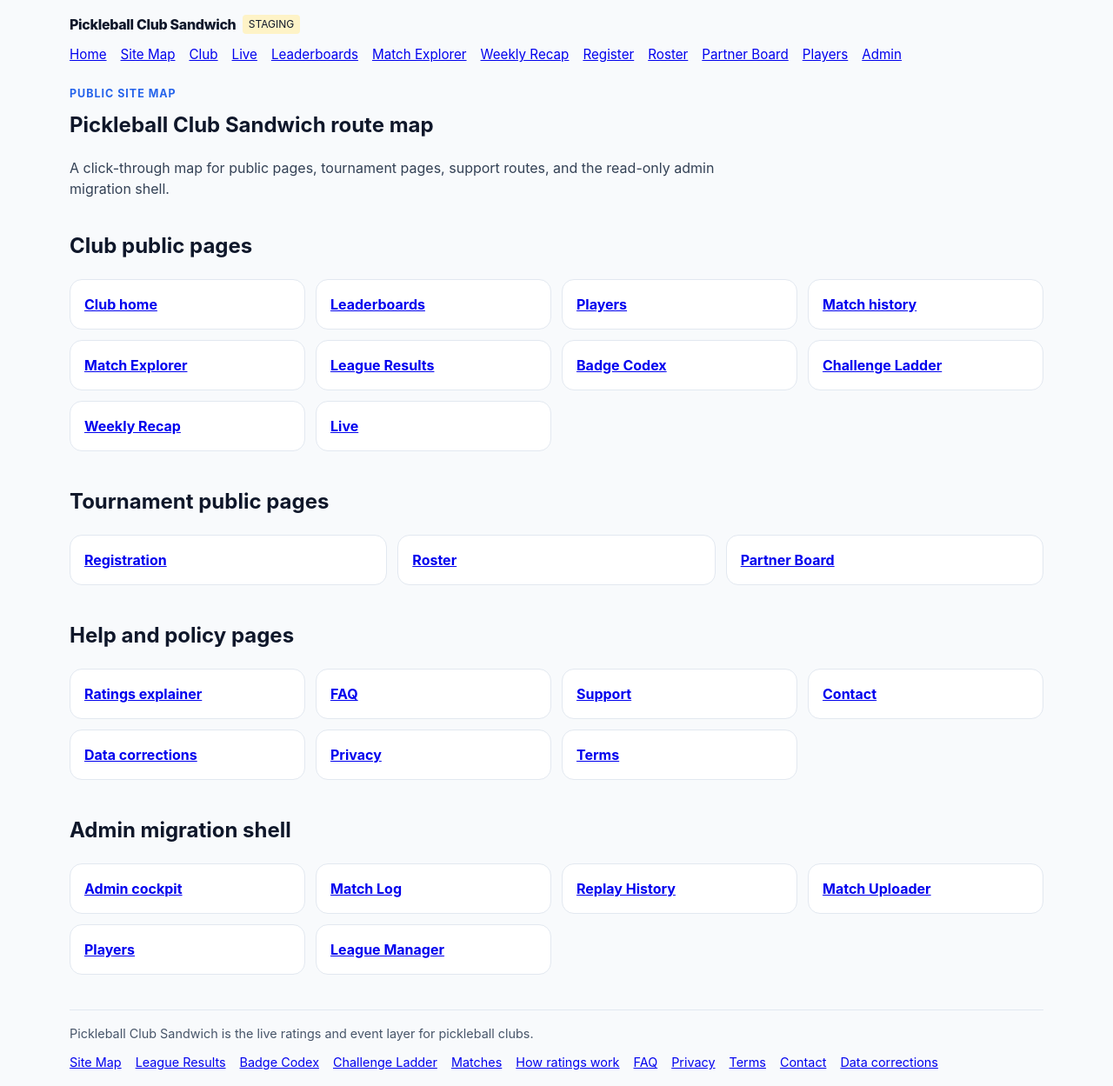
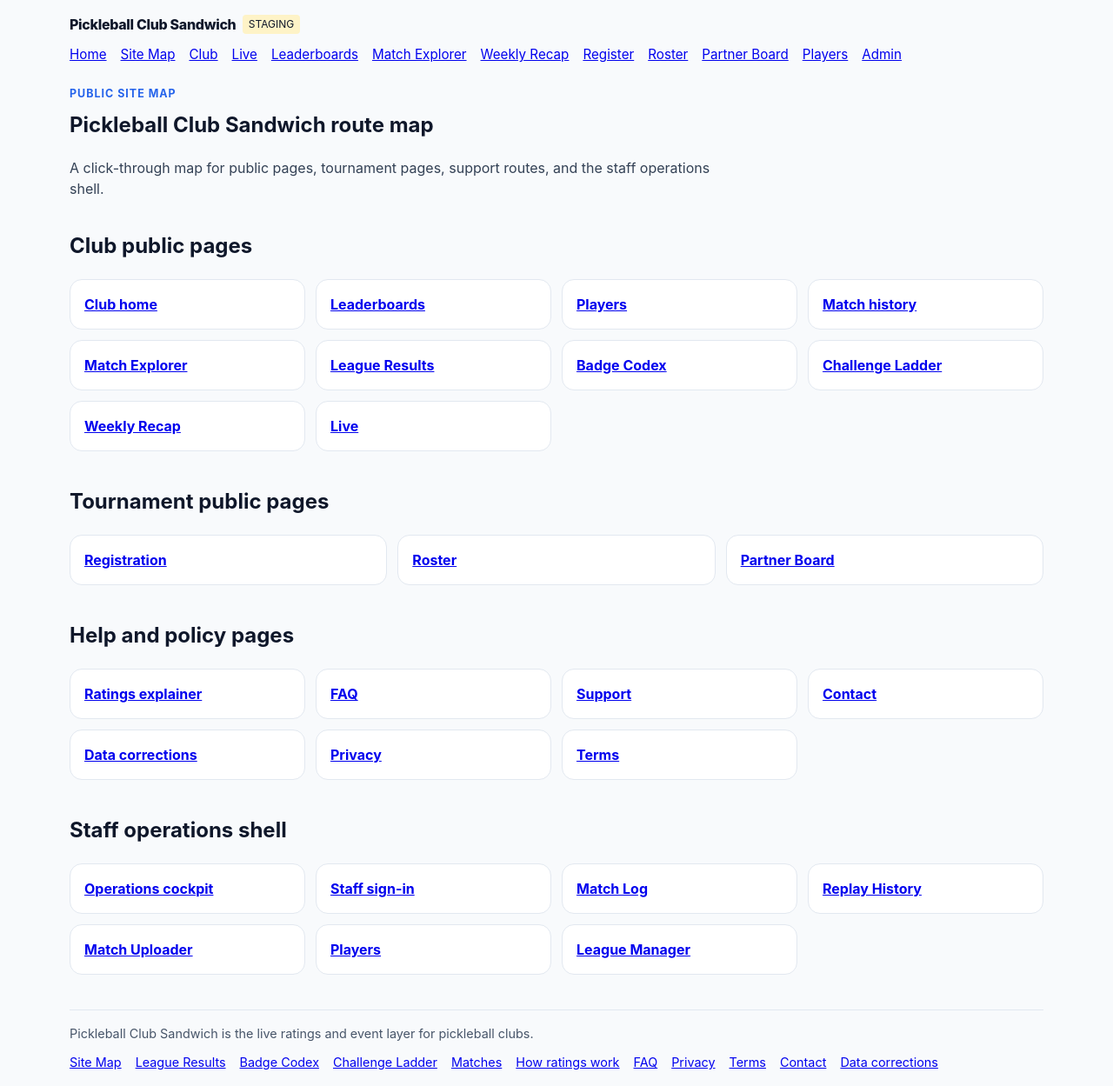
Before and after one commit to pickleballattrespalapas/JUPR, a Next.js app in the folder apps/web/: page /site-map in a window 1280 px wide. Shown: the whole page at 87% size. Built offline with nearby package versions, Linux system fonts and the light colour scheme.

Commit message:
Add staff sign-in to site map

```diff
--- a/apps/web/app/site-map/page.tsx
+++ b/apps/web/app/site-map/page.tsx
@@ -44,9 +44,10 @@ const routeGroups = [
     ]
   },
   {
-    heading: "Admin migration shell",
+    heading: "Staff operations shell",
     routes: [
-      ["Admin cockpit", "/admin"],
+      ["Operations cockpit", "/admin"],
+      ["Staff sign-in", "/admin/login"],
       ["Match Log", "/admin/match-log"],
       ["Replay History", "/admin/replay-history"],
       ["Match Uploader", "/admin/match-uploader"],
@@ -64,7 +65,7 @@ export default function SiteMapPage() {
       </p>
       <h1 style={{ marginTop: 0 }}>Pickleball Club Sandwich route map</h1>
       <p style={{ color: "#334155", maxWidth: "780px" }}>
-        A click-through map for public pages, tournament pages, support routes, and the read-only admin migration shell.
+        A click-through map for public pages, tournament pages, support routes, and the staff operations shell.
       </p>
       <div style={{ display: "grid", gap: "1.25rem" }}>
         {routeGroups.map((group) => (
```
